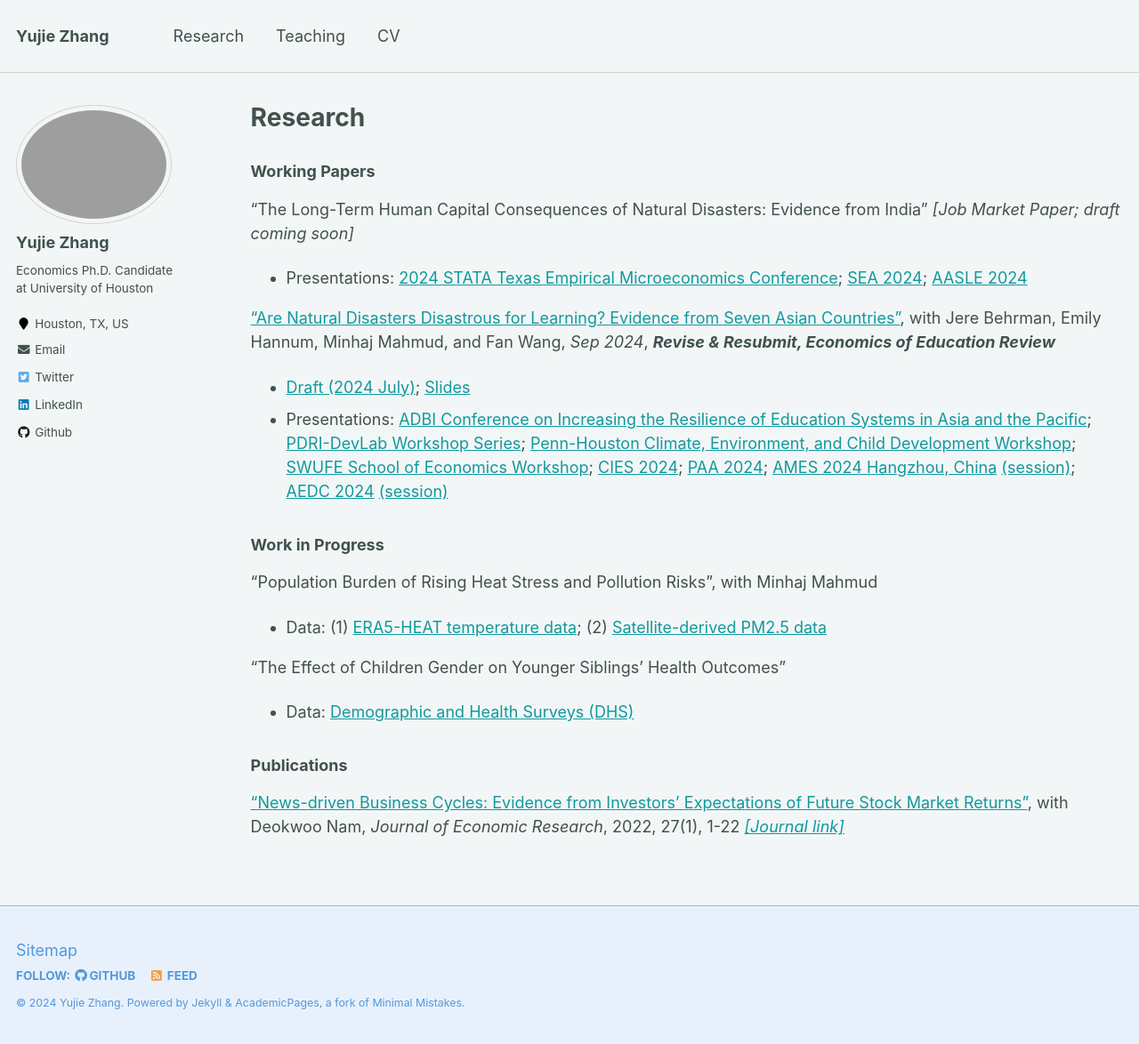
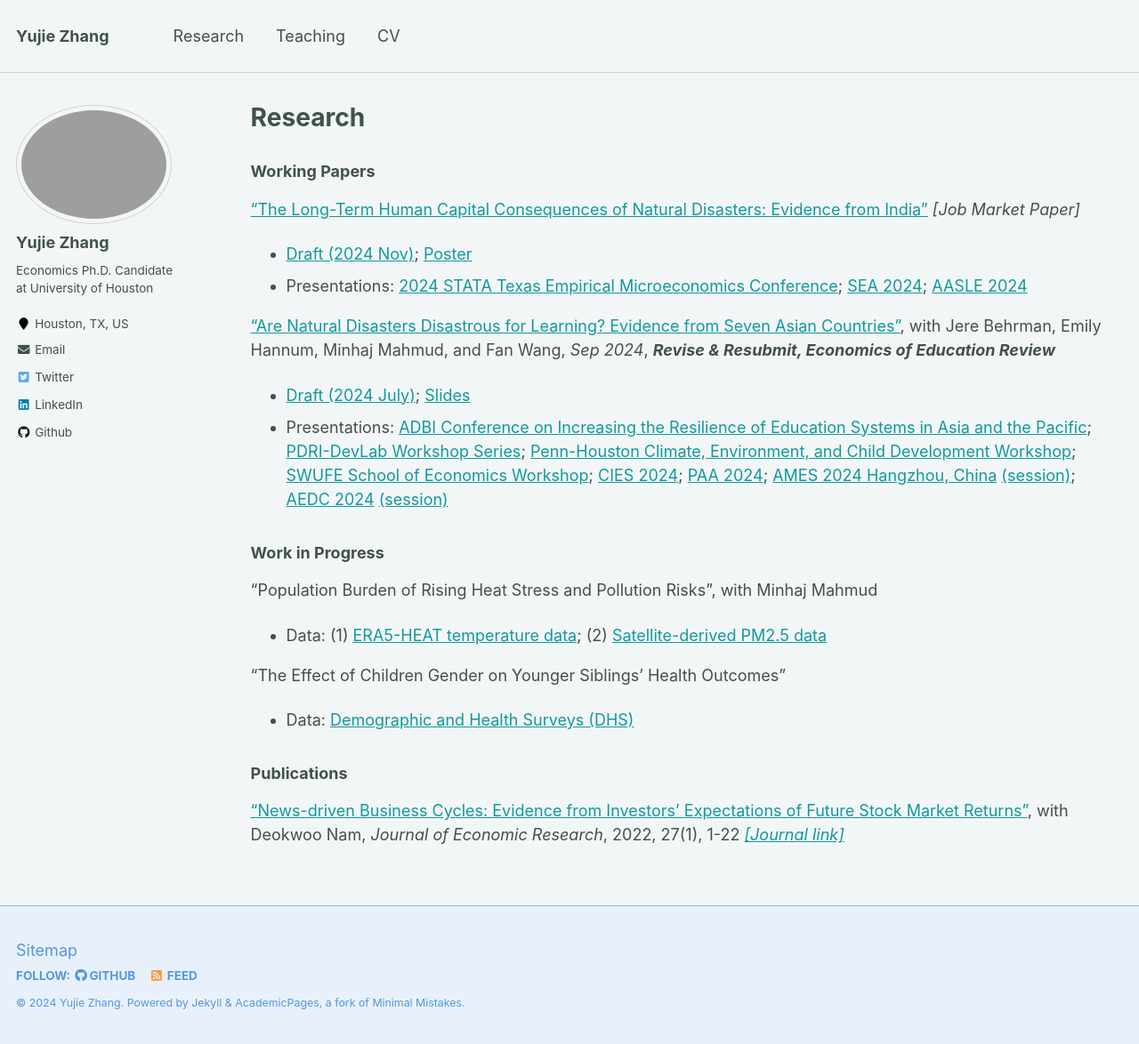
Before and after one commit to yujiezhangecon/yujiezhangecon.github.io, a Jekyll site: the page built from _pages/research.md, in a window 1280 px wide and 1174 px high. Shown: the whole window at 89% size. Built offline with Jekyll 4.4.1, drawn with Linux system fonts in a browser that asks for light colours.

Commit message:
Update research.md

```diff
--- a/_pages/research.md
+++ b/_pages/research.md
@@ -14,7 +14,8 @@ author_profile: true
 
 ### Working Papers
 
-"The Long-Term Human Capital Consequences of Natural Disasters: Evidence from India" _[Job Market Paper; draft coming soon]_
+["The Long-Term Human Capital Consequences of Natural Disasters: Evidence from India"](https://yujiezhangecon.github.io/files/DisasterIndiaHC_Zhang.pdf) _[Job Market Paper]_
+- [Draft (2024 Nov)](https://yujiezhangecon.github.io/files/DisasterIndiaHC_Zhang.pdf); [Poster](https://yujiezhangecon.github.io/files/prj_DIL/NoLogo_Yujie_Poster_STATA_2024.pdf)
 - Presentations:
 [2024 STATA Texas Empirical Microeconomics Conference](https://www.dallasfed.org/research/events/2024/24stata);
 [SEA 2024](https://sea.mymeetingsavvy.net/program);
```
